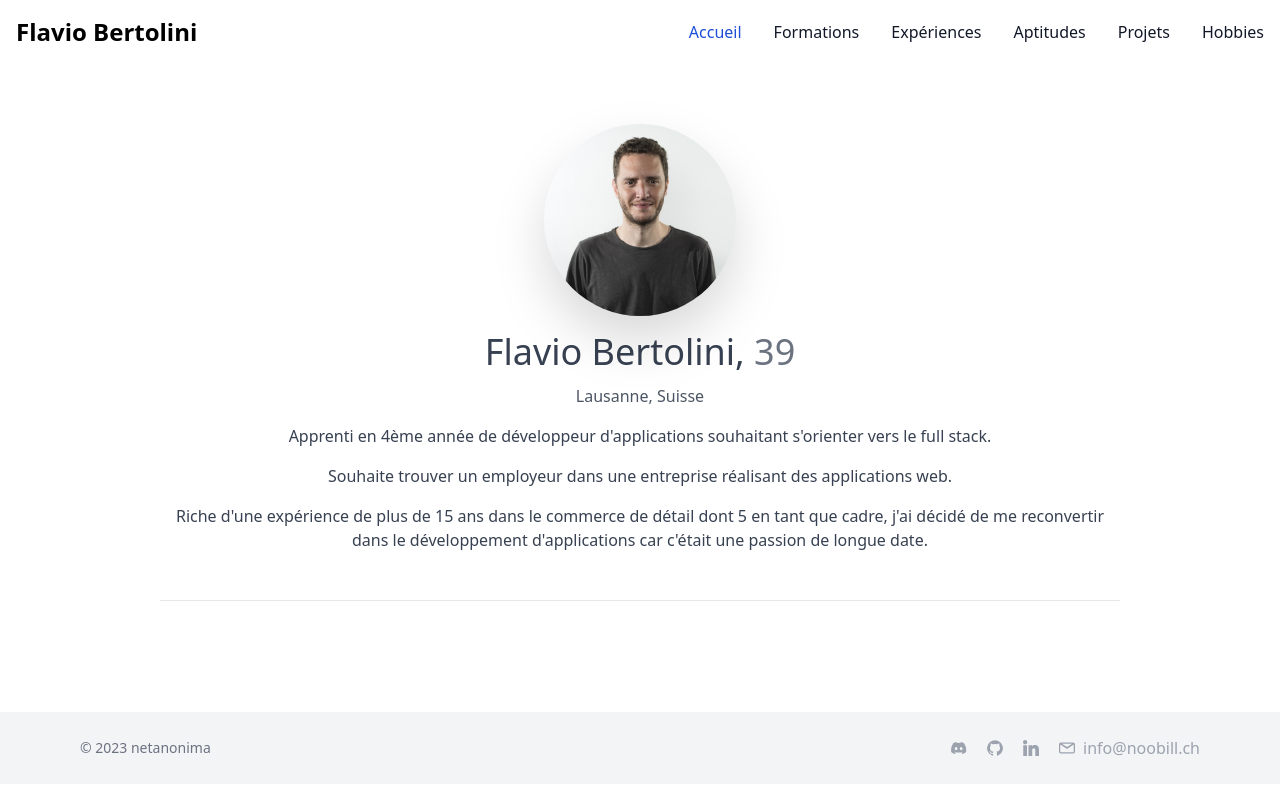
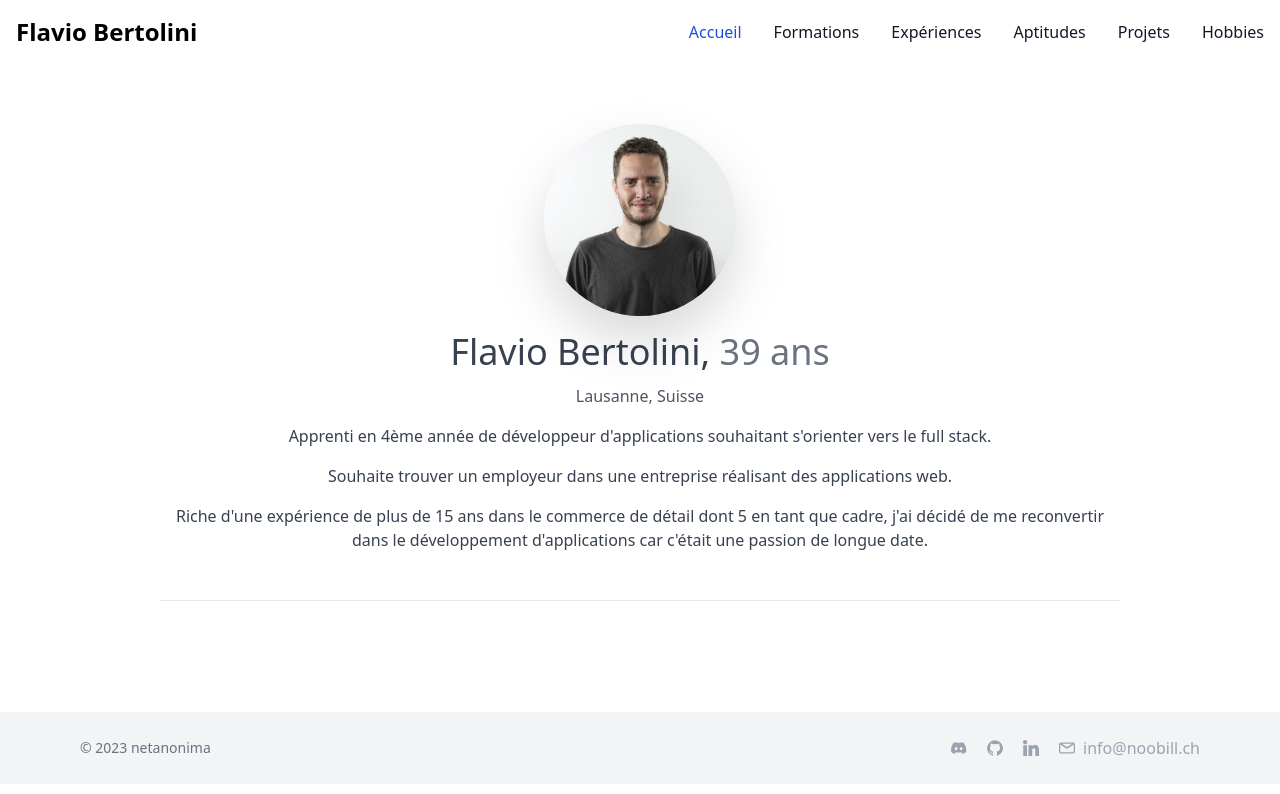
Before and after one commit to netanonima/netanonima.github.io, a Vue app: page / in a window 1280 px wide. Shown: the top 794 px of the page. Built offline with nearby package versions, Linux system fonts and the light colour scheme.

Commit message:
changements mineurs (textes)

```diff
--- a/src/components/Experiences.vue
+++ b/src/components/Experiences.vue
@@ -11,7 +11,7 @@
             <li class="mb-10 ml-6">
               <span class="circle"/>
               <h3 class="title">
-                GoLink SA - Paudex (VD)
+                Golink SA - Paudex (VD)
               </h3>
               <time class="release-date">
                 2021-2024
--- a/src/components/Home.vue
+++ b/src/components/Home.vue
@@ -14,7 +14,7 @@ import moment from 'moment'
         <h1 class="text-4xl font-medium text-gray-700">
           Flavio Bertolini,
           <span class="font-light text-gray-500">
-            {{ moment().diff(moment('1983-09-01'), 'years')}}
+            {{ moment().diff(moment('1983-09-01'), 'years')}} ans
           </span>
         </h1>
         <p class="font-light text-gray-600 mt-3">
```
